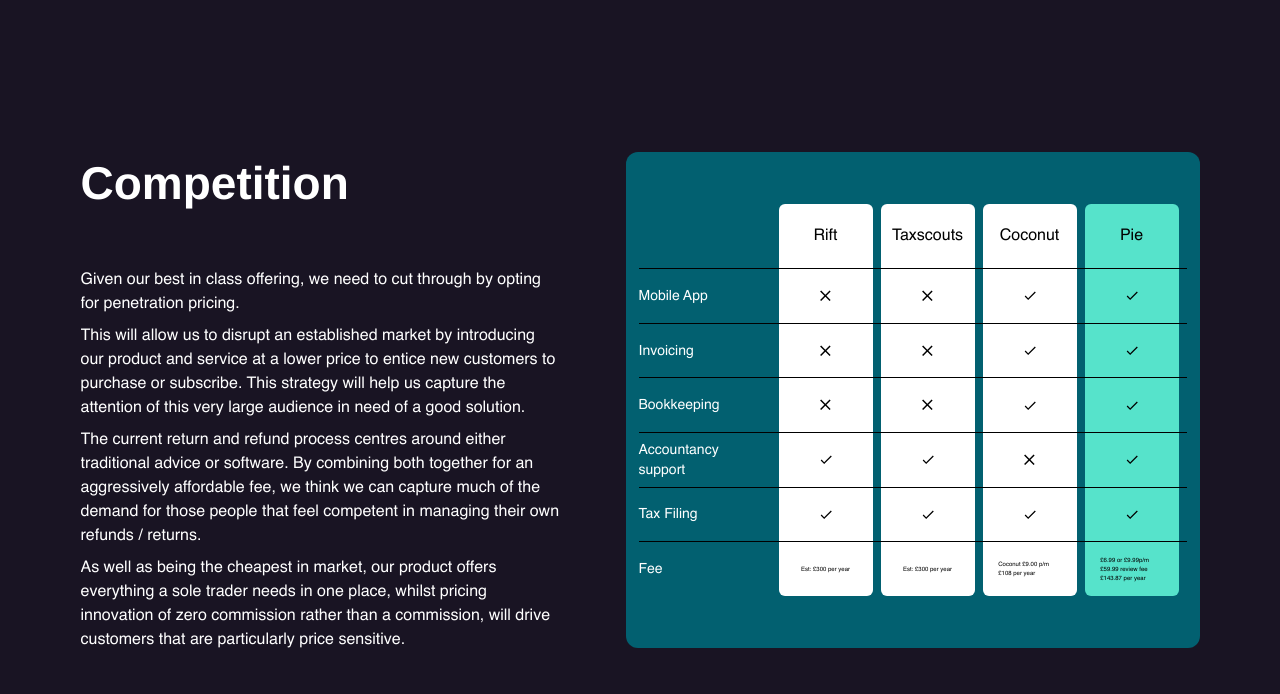
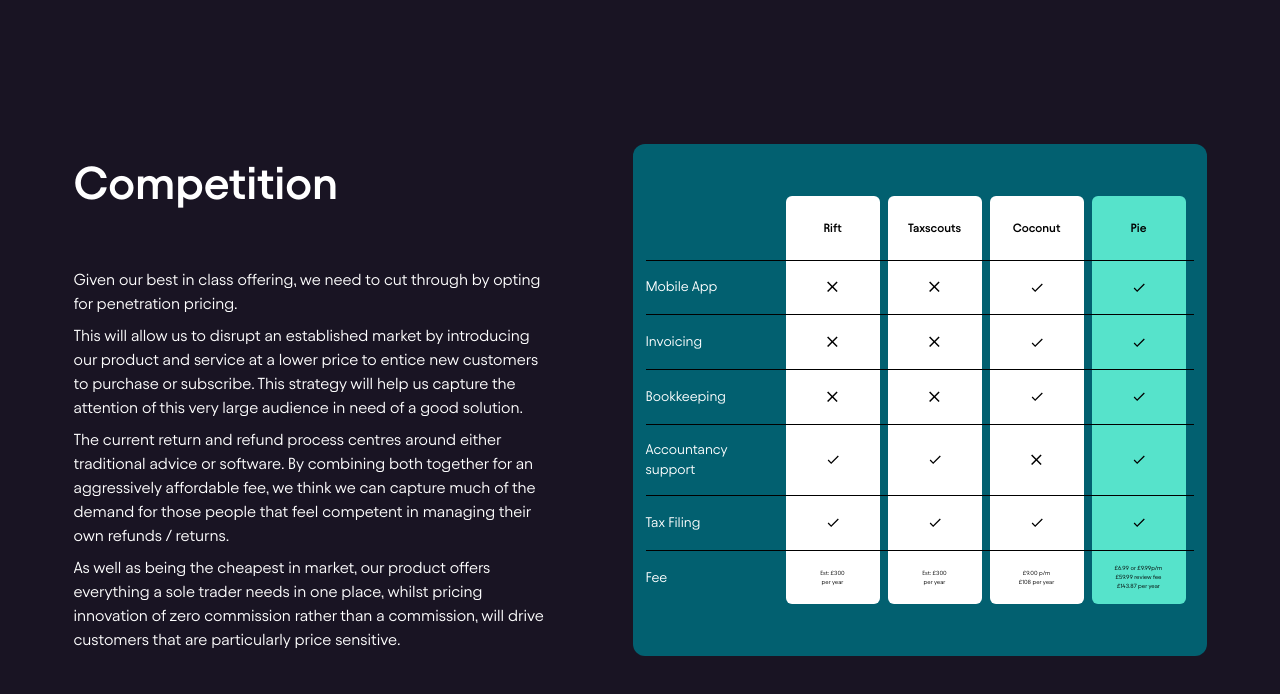
Before and after one commit to Akash-535/react-setup, a React (Create React App) app: page /about in a window 1280 px wide. Shown: the top 694 px of the page. Built offline with nearby package versions, Linux system fonts and the light colour scheme.

Commit message:
font family added

```diff
--- a/src/index.css
+++ b/src/index.css
@@ -2,12 +2,26 @@
 @tailwind components;
 @tailwind utilities;
 @font-face {
-    font-family: "helvetica";
-    src:url('../public/assets/fonts/Helvetica.ttf') format("woff2");
-    font-weight: normal;
-    font-style: normal;
-    font-display: swap;
+  font-family: "helvetica";
+  src: url("../public/assets/fonts/Helvetica.ttf") format("woff2");
+  font-weight: normal;
+  font-style: normal;
+  font-display: swap;
 }
-  body{
-    font-family: 'helvetica' , sans-serif;
-    }
+@font-face {
+  font-family: "avantt";
+  src: url("../public/assets/fonts/AvanttTRIAL-Regular-BF6721a86b1a848.otf");
+  font-weight: 400;
+}
+
+@font-face {
+  font-family: "avantt";
+  src: url("../public/assets/fonts/AvanttTRIAL-SemiBold-BF6721a86b1576e.otf");
+  font-weight: 600;
+}
+body {
+  font-family: "helvetica", sans-serif;
+}
+.font-avantt {
+  font-family: "avantt", sans-serif !important;
+}
--- a/src/utils/Helper.js
+++ b/src/utils/Helper.js
@@ -215,7 +215,7 @@
       lineThree: <RightIcon />,
       lineFour: <CrossIcon />,
       lineFive: <RightIcon />,
-      lineSix:"Coconut £9.00 p/m £108 per year"
+      lineSix:"£9.00 p/m £108 per year"
     },
     {
       brandName:"Pie",
--- a/src/views/About.jsx
+++ b/src/views/About.jsx
@@ -3,9 +3,9 @@
 
 const About = () => {
   return (
-    <div className='flex justify-center items-center min-h-screen bg-[#191423] py-20 px-5'>
+    <div className='flex justify-center items-center min-h-screen bg-[#191423] py-20 px-5 font-avantt'>
       <div className='max-w-[1145px] mx-auto overflow-auto'>
-      <div className='flex items-center w-full gap-16 flex-wrap justify-center max-lg:gap-12 max-md:gap-8'>
+      <div className='flex items-center w-full gap-[78px] flex-wrap justify-center max-lg:gap-12 max-md:gap-8'>
         <div className='max-w-[481px] max-md:mx-auto max-md:text-center'>
           <h2 className='text-[46px] font-semibold text-white pb-12 max-lg:pb-8 max-md:-bottom-5 max-sm:pb-3 max-md:text-3xl max-sm:text-2xl'>Competition</h2>
           <p className='text-white pt-0.5 max-sm:text-sm'>Given our best in class offering, we need to cut through by opting for penetration pricing.</p>
@@ -26,7 +26,7 @@
           <div className='w-full min-w-[140px] flex items-center min-h-[54.61px] border-t border-black'>
             <p className='text-white text-sm'>Bookkeeping</p>
           </div>
-          <div className='w-full min-w-[140px] flex items-center min-h-[54.61px] border-t border-black'>
+          <div className='w-full min-w-[140px] flex items-center min-h-[71.61px] border-t border-black'>
             <p className='text-white text-sm'>Accountancy <span className='block'>support</span></p>
           </div>
           <div className='w-full min-w-[140px] flex items-center min-h-[54.61px] border-t border-black'>
@@ -40,7 +40,7 @@
             {TABLE_PRACTICE_LIST.map((obj, i) => (
               <div key={i}>
                   <div className={`px-[30.89px] min-h-[64px] flex justify-center items-center rounded-t-md mr-2 min-w-[94px] max-w-[94px] ${i === 3 ? "bg-[#56E3CB]":"bg-white"}`}>
-                    <p>{obj.brandName}</p>
+                    <p className='font-semibold text-xs'>{obj.brandName}</p>
                   </div>
                   <div className='border-t pr-2 border-black'>
                 <div  className={`px-[15.78px] min-h-[53.61px] flex justify-center items-center min-w-[94px] max-w-[94px] ${i === 3 ? "bg-[#56E3CB]":"bg-white"}`}>
@@ -58,7 +58,7 @@
                   </div>
                 </div>
                   <div className='border-t pr-2 border-black'>
-                <div  className={`px-[15.78px] min-h-[53.61px] flex justify-center items-center min-w-[94px] max-w-[94px] ${i === 3 ? "bg-[#56E3CB]":"bg-white"}`}>
+                <div  className={`px-[15.78px] min-h-[70.61px] flex justify-center items-center min-w-[94px] max-w-[94px] ${i === 3 ? "bg-[#56E3CB]":"bg-white"}`}>
                     <p>{obj.lineFour}</p>
                   </div>
                 </div>
@@ -69,7 +69,7 @@
                 </div>
                 <div className='border-t pr-2 border-black'>
                 <div className={`px-[15.78px] min-h-[53.61px] flex justify-center items-center min-w-[94px] max-w-[94px] rounded-b-md ${i === 3 ? "bg-[#56E3CB]":"bg-white"}`}>
-                    <p className='text-[6px]'>{obj.lineSix}</p>
+                    <p className={`text-[6px] text-center ${i === 0 ? "max-w-8":i === 1 ?"max-w-8":i === 2 ? "max-w-10":""}`}>{obj.lineSix}</p>
                   </div>
                 </div>
               </div>
```
Also changed, not shown: public/assets/fonts/AvanttTRIAL-Regular-BF6721a86b1a848.otf (added), public/assets/fonts/AvanttTRIAL-SemiBold-BF6721a86b1576e.otf (added).
